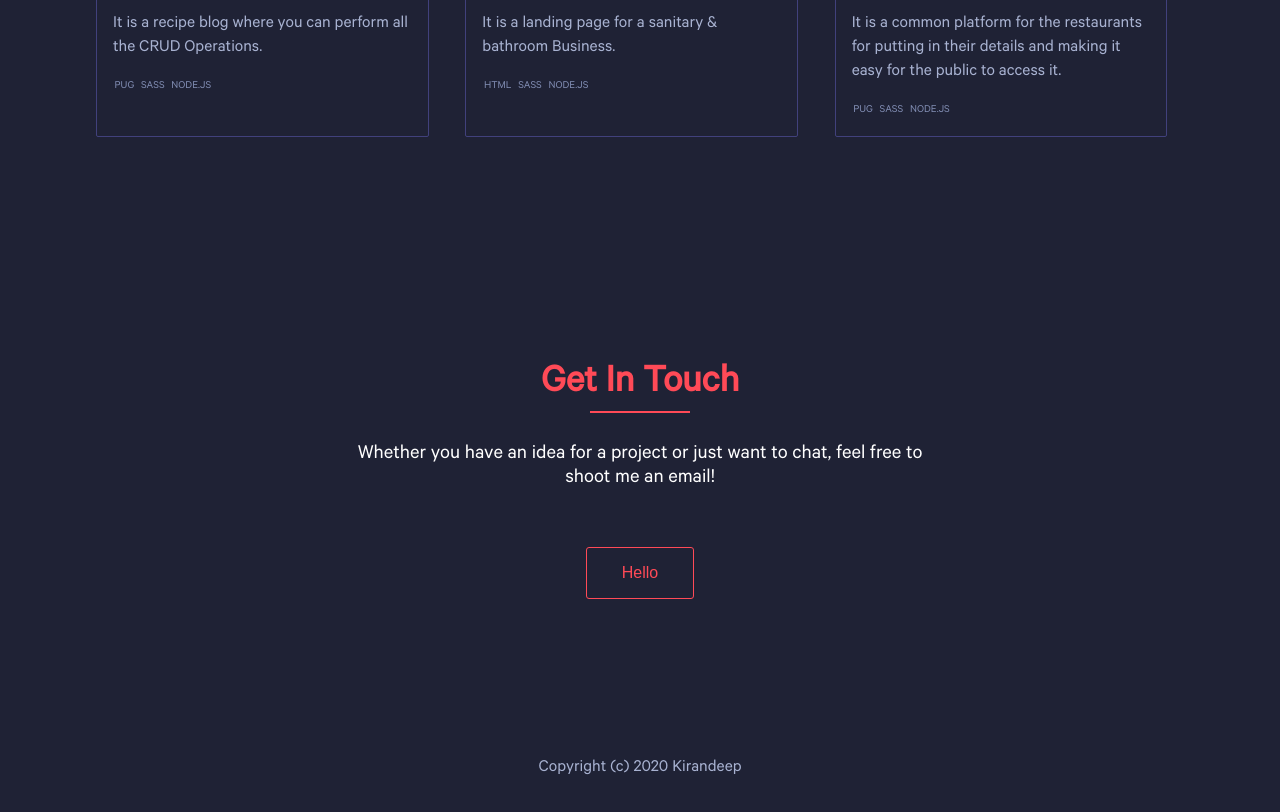
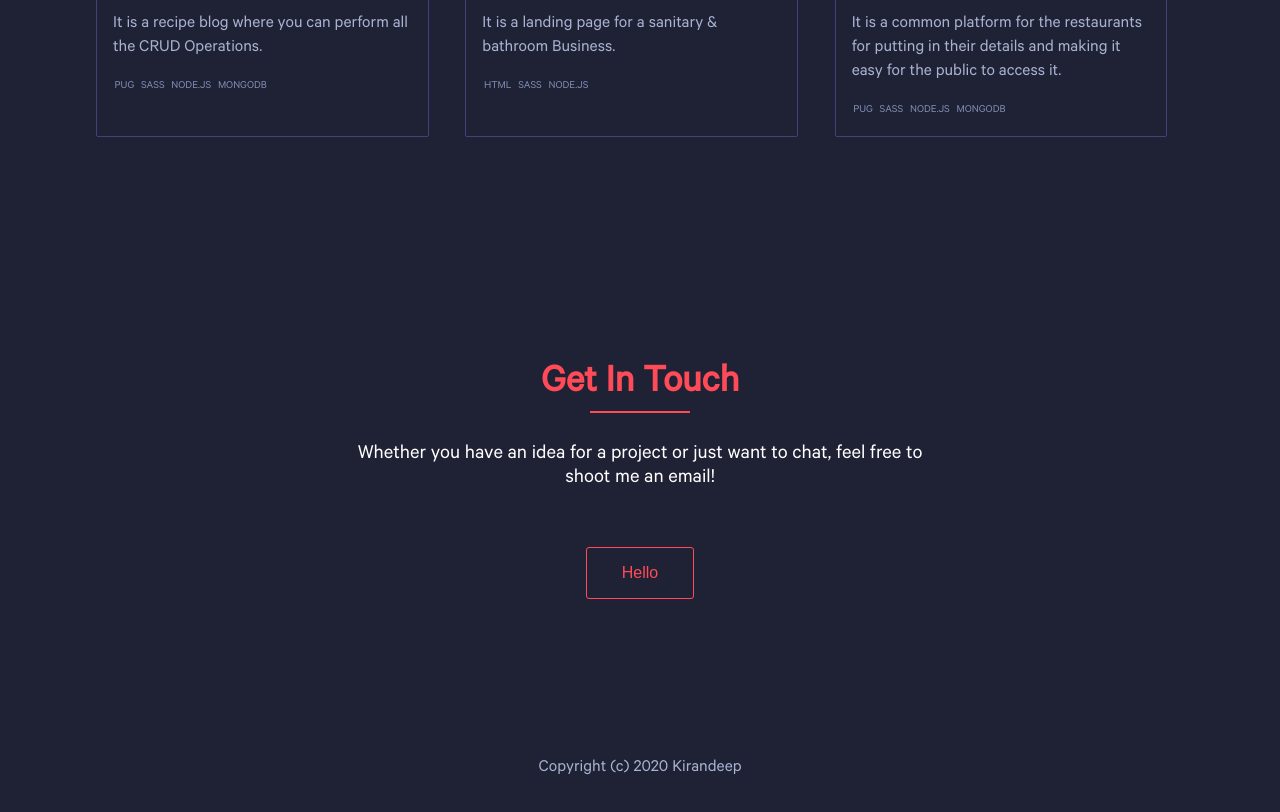
Before and after one commit to kiran111111/devkiran.github.io, a website: page public/index.html in a window 1280 px wide. Shown: the part 2921-3733 px from the top of the page. Drawn offline with nearby package versions, Linux system fonts and the light colour scheme.

Commit message:
add tags

```diff
--- a/public/index.html
+++ b/public/index.html
@@ -285,6 +285,7 @@
                       <li>pug</li>
                       <li>sass</li>
                       <li>node.js</li>
+                      <li>mongodb</li>
                     </ul>
                   </div>
                 </div>
@@ -332,6 +333,7 @@
                       <li>pug</li>
                       <li>sass</li>
                       <li>node.js</li>
+                      <li>mongodb</li>
                     </ul>
                   </div>
                 </div>
```
